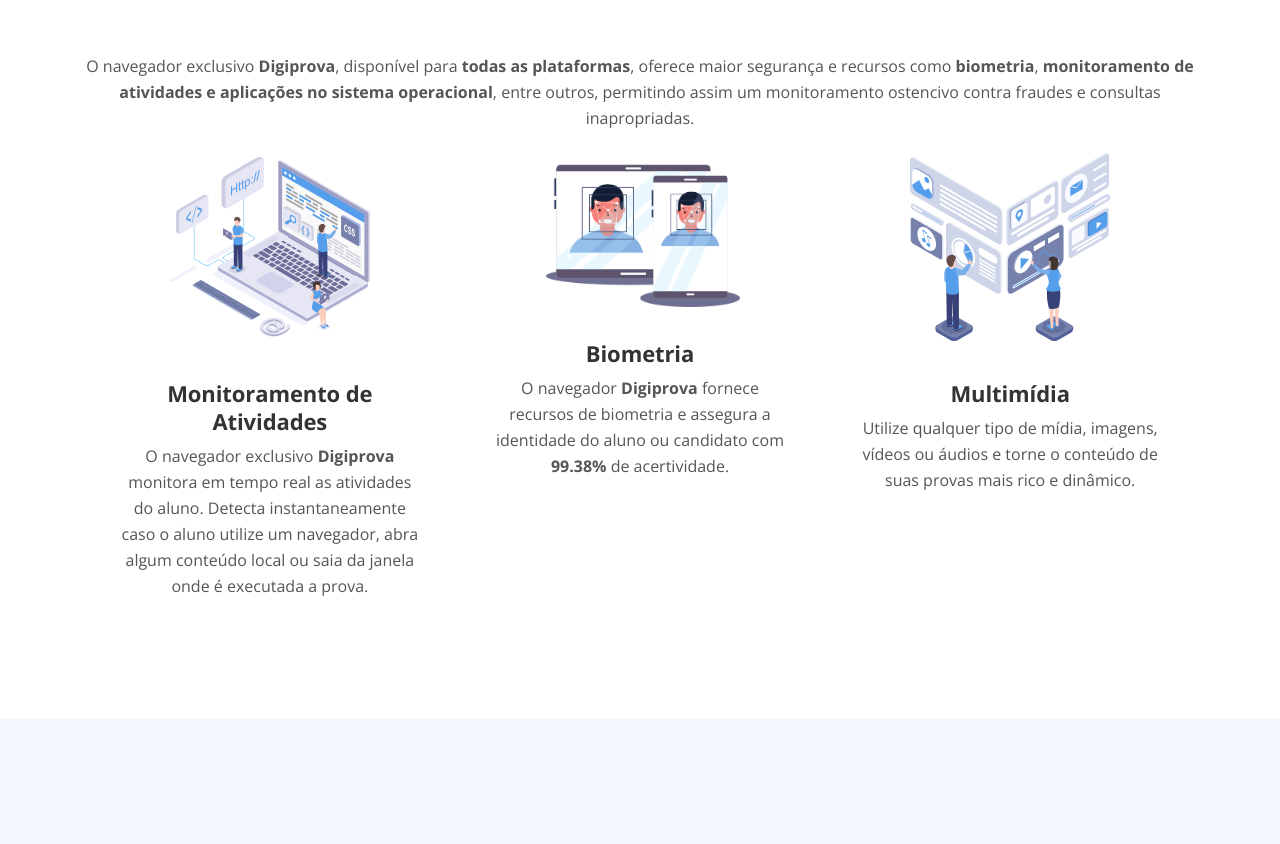
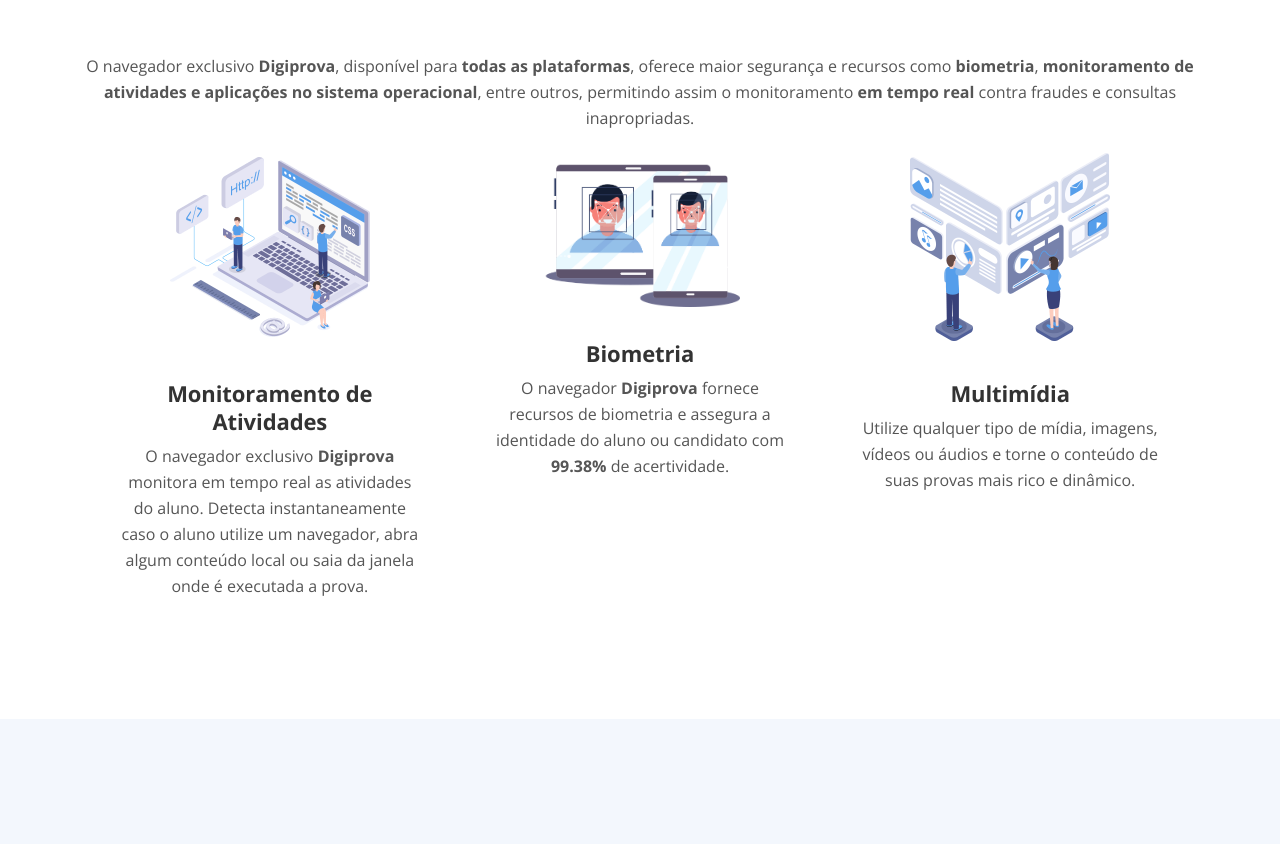
Before and after one commit to digiprova/digiprova.github.io, a plain HTML site: page index.html in a window 1280 px wide. Shown: the part 1213-2057 px from the top of the page. Drawn offline with nearby package versions, Linux system fonts and the light colour scheme.

Commit message:
Update index.html

```diff
--- a/index.html
+++ b/index.html
@@ -173,7 +173,7 @@
                 <div class="col-lg-12">
                     <div class="above-heading">SOLUÇÕES</div>
 			<h2 class="h2-heading">A <b>Digiprova</b> é a maneira mais segura de realizar provas online</h2>
-			<p>O navegador exclusivo <b>Digiprova</b>, disponível para <b>todas as plataformas</b>, oferece maior segurança e recursos como <b>biometria</b>, <b>monitoramento de atividades e aplicações no sistema operacional</b>, entre outros, permitindo assim um monitoramento ostencivo contra fraudes e consultas inapropriadas.</p>
+			<p>O navegador exclusivo <b>Digiprova</b>, disponível para <b>todas as plataformas</b>, oferece maior segurança e recursos como <b>biometria</b>, <b>monitoramento de atividades e aplicações no sistema operacional</b>, entre outros, permitindo assim o monitoramento <b>em tempo real</b> contra fraudes e consultas inapropriadas.</p>
                 </div> <!-- end of col -->
             </div> <!-- end of row -->
             <div class="row">
```
